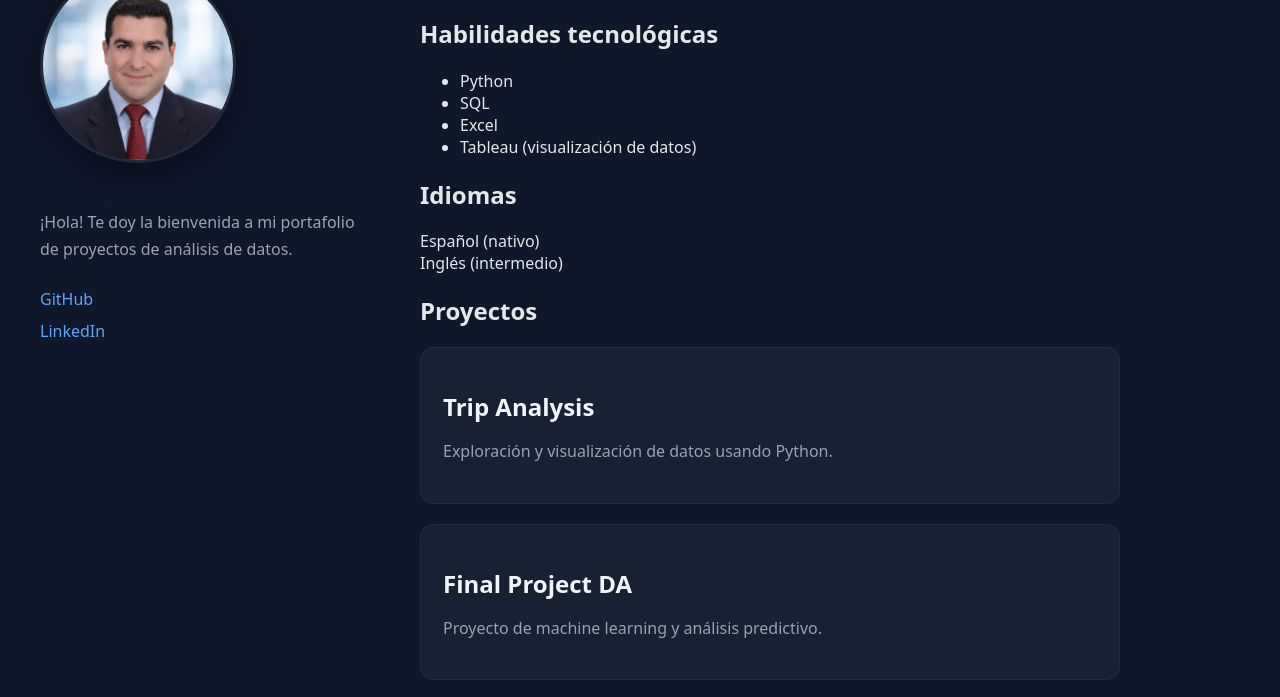
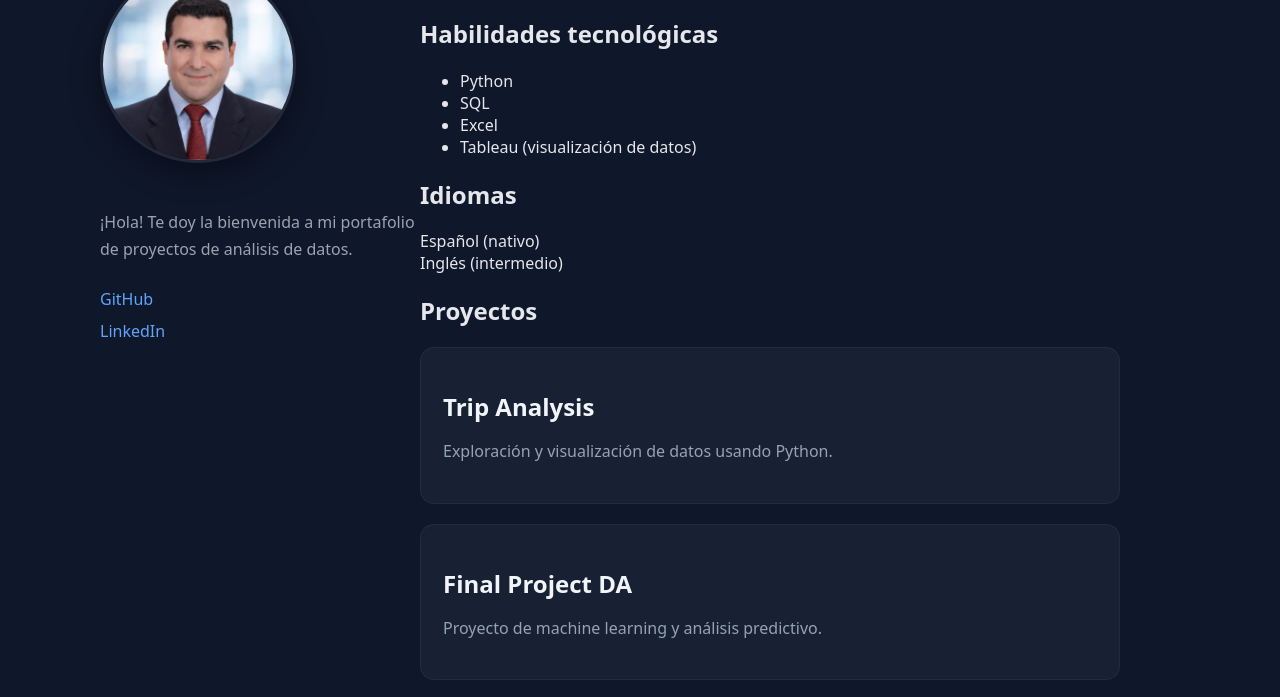
Before and after one commit to albert777mendoza/albert777mendoza.github.io, a plain HTML site: page index.html in a window 1280 px wide. Shown: the part 240-937 px from the top of the page. Drawn offline with Linux system fonts and the light colour scheme.

Commit message:
Update style.css

```diff
--- a/css/style.css
+++ b/css/style.css
@@ -9,11 +9,10 @@ body{
 .sidebar{
   position:fixed;
   top:0;
-  left:0;
+  left:60px;
   width:320px;
   height:100vh;
   padding:60px 40px;
-  background:transparent;
 }
 
 /* TITULO */
```
